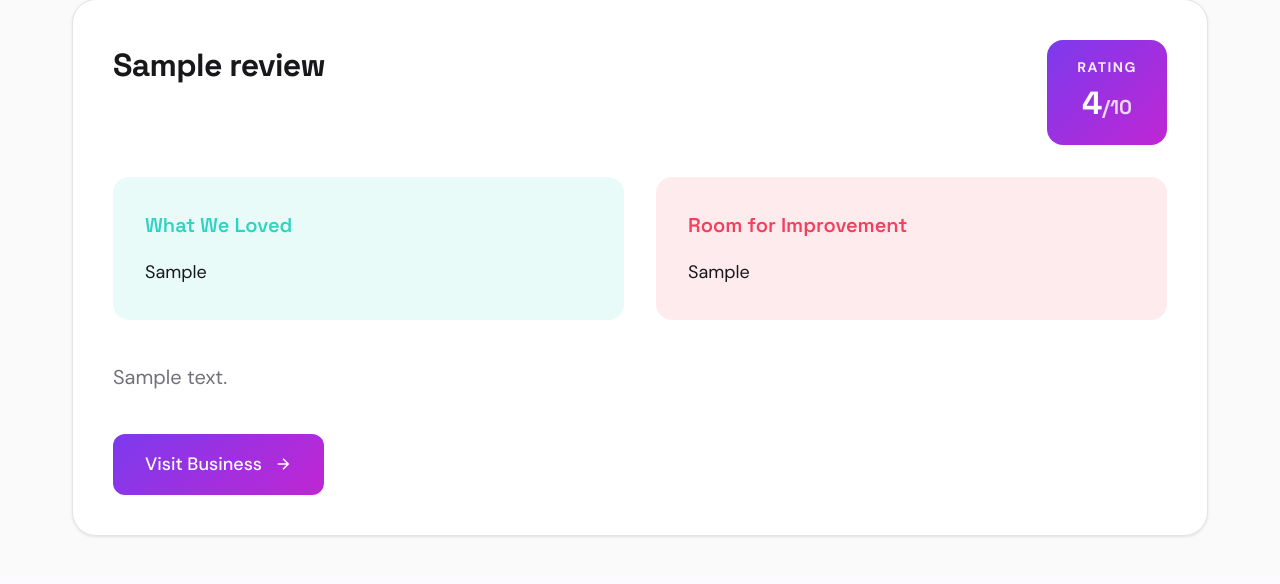
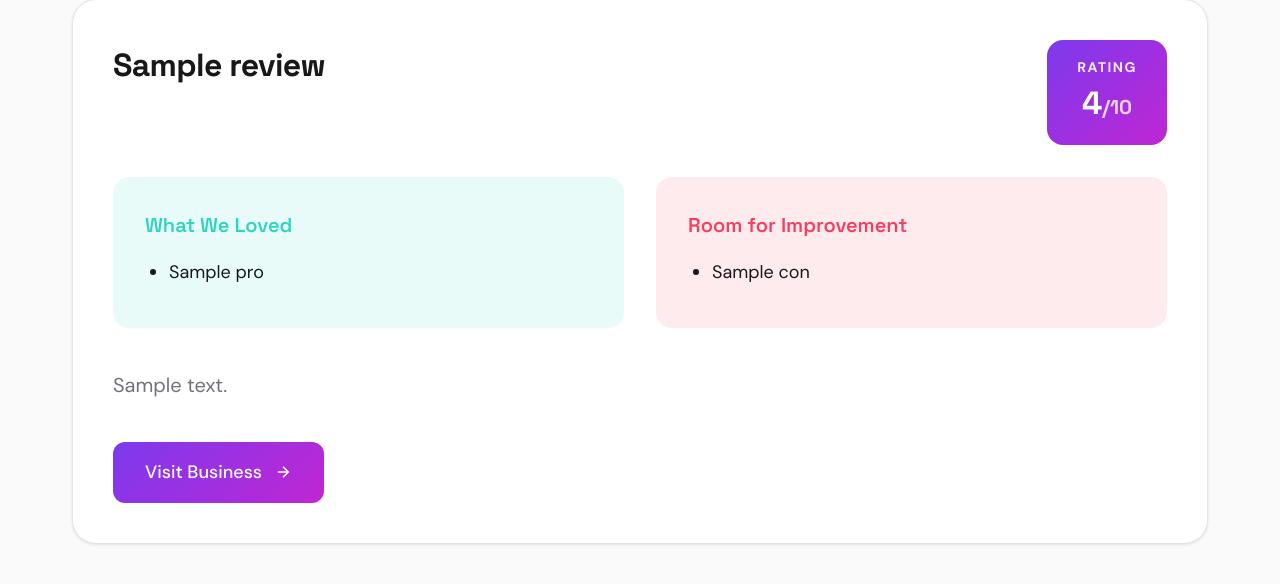
Before and after one commit to adfar/somewhere_else, a Django app: template reviews/templates/reviews_list.html in a window 1280 px wide. Shown: the part 267-851 px from the top of the page. Before the commit the page ends 805 px from the top, so only its background shows below. Run offline with Django 5.2, Linux system fonts and the light colour scheme; tables that the repository leaves empty hold one stand-in row (values such as "Sample post"); the template is opened without the code that fills it: values that come from a table or form of the project are taken from there, most other values are stand-ins (such as "Sample title", 1, 10 or a date in 2020); data that the repository does not hold is empty.

Commit message:
pro con lists

```diff
--- a/reviews/models.py
+++ b/reviews/models.py
@@ -10,12 +10,8 @@ class Review(models.Model):
             MaxValueValidator(10, message="Rating cannot be higher than 10")
         ]
     )
-    pros = models.TextField(
-        help_text="What did you love about this business?"
-    )
-    cons = models.TextField(
-        help_text="What could be improved?"
-    )
+    pros = models.JSONField(default=list)
+    cons = models.JSONField(default=list)
     review_text = models.TextField(
         help_text="Your detailed review"
     )
--- a/reviews/static/reviews/css/styles.css
+++ b/reviews/static/reviews/css/styles.css
@@ -146,14 +146,18 @@
     color: var(--cons-color);
   }
 
-  .pros p, .cons p {
-    display: block;
-    margin-bottom: 1rem;
+  .review-section ul {
+    padding-left: 1.5rem;
+    list-style-type: disc;
   }
 
-  .pros p:last-child, .cons p:last-child {
-    margin-bottom: 0;
+  .review-section li {
+    font-size: 1.125rem;
+    line-height: 1.7;
+    color: var(--text-color);
+    margin-bottom: 0.5rem;
   }
+
 
   .review-text {
     font-size: 1.25rem;
--- a/reviews/templates/reviews_list.html
+++ b/reviews/templates/reviews_list.html
@@ -29,11 +29,19 @@
         <div class="review-content">
           <div class="review-section pros">
             <h5>What We Loved</h5>
-            <p>{{ review.pros }}</p>
+            <ul>
+              {% for pro in review.pros %}
+                <li>{{ pro }}</li>
+              {% endfor %}
+            </ul>
           </div>
           <div class="review-section cons">
             <h5>Room for Improvement</h5>
-            <p>{{ review.cons }}</p>
+            <ul>
+              {% for con in review.cons %}
+                <li>{{ con }}</li>
+              {% endfor %}
+            </ul>
           </div>
         </div>
 
```
